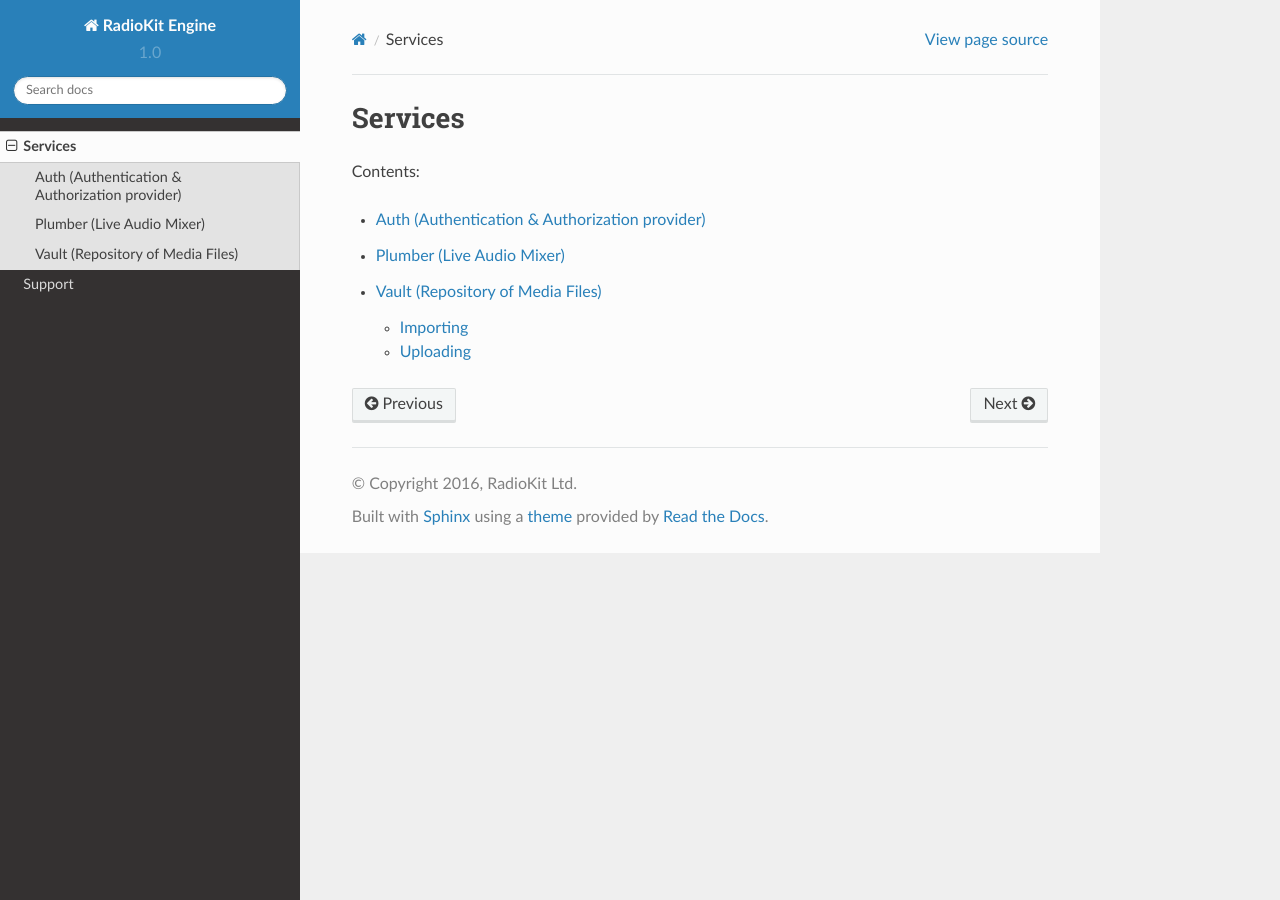
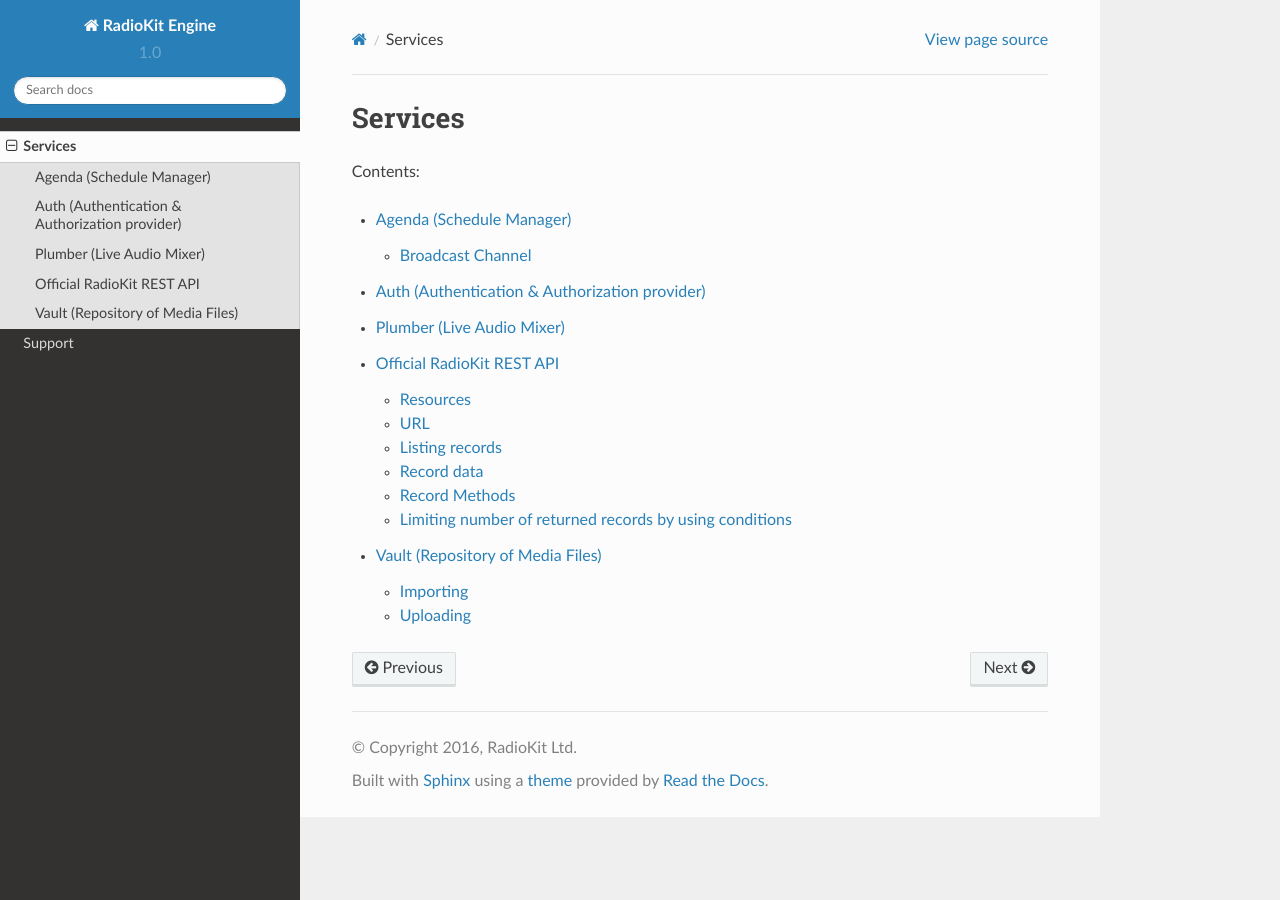
Before and after one commit to radiokit/engine-docs, a Sphinx documentation site: the page built from docs/source/services.rst, in a window 1280 px wide. Built offline with Sphinx 7.4.7 and the Read the Docs theme 2.0.0, drawn with Linux system fonts in a browser that asks for light colours; some of the changed lines change nothing that is shown.

Commit message:
Started listing broadcast channles

```diff
--- a/docs/source/services.rst
+++ b/docs/source/services.rst
@@ -9,6 +9,8 @@
 .. toctree::
    :maxdepth: 2
 
+   services/agenda
    services/auth
    services/plumber
+   services/restapi
    services/vault
--- /dev/null
+++ b/docs/source/services/agenda.rst
@@ -0,0 +1,12 @@
+Agenda (Schedule Manager)
+=========================
+
+
+
+
+Contents:
+
+.. toctree::
+   :maxdepth: 2
+
+   agenda/channels
--- /dev/null
+++ b/docs/source/services/agenda/channels.rst
@@ -0,0 +1,67 @@
+Broadcast Channel
+=================
+
+Broadcast.Channel is a model in Agenda microservice which gathers all
+data for a given audio channel.
+
+Broadcast channel records are accessible using `Official RadioKit REST Api <http://docs.radiokit.org/projects/engine/en/latest/services/restapi.html>`_.
+The following URL should be used to obtain Broadcast.Channel records:
+
+.. code-block:: rest
+
+    http://agenda.backend.url/api/rest/v1.0/broadcast/channel
+
+
+Broadcast channel data
+----------------------
+
+The following broadcast channel data fields are available for the user for index
+and show MVC action:
+
++------------------------+--------------------------------------------------+
+| Field                  | Description                                      |
++========================+==================================================+
+| id                     | Channel id                                       |
++------------------------+--------------------------------------------------+
+| name                   | Name of the channel                              |
++------------------------+--------------------------------------------------+
+| slug                   |                                                  |
++------------------------+--------------------------------------------------+
+| timezone               | Timezone used for the channel                    |
++------------------------+--------------------------------------------------+
+| description            | Channel's description                            |
++------------------------+--------------------------------------------------+
+| media_routing_group_id |                                                  |
++------------------------+--------------------------------------------------+
+| homepage_url           | Homepage's URL                                   |
++------------------------+--------------------------------------------------+
+| genre                  | Channel's genre                                  |
++------------------------+--------------------------------------------------+
+| references             |                                                  |
++------------------------+--------------------------------------------------+
+| extra                  |                                                  |
++------------------------+--------------------------------------------------+
+| inserted_at            | Date and time of the last udpate for the record  |
++------------------------+--------------------------------------------------+
+| updated_at             | Date and time whien the record was created       |
++------------------------+--------------------------------------------------+
+
+Condition Fields
+----------------
+The following broacast channel data fields can be used in conditions in
+index and show MVC actions:
+
++------------------------+--------------------------------------------------+
+| Field                  | Description                                      |
+|                        |                                                  |
++========================+==================================================+
+| name                   | Name of the channel                              |
++------------------------+--------------------------------------------------+
+| slug                   |                                                  |
++------------------------+--------------------------------------------------+
+
+Channel Broadcast Methods
+-------------------------
+Model Brodacast.Channel does not provide any methods.
+
+.. toctree::
--- /dev/null
+++ b/docs/source/services/restapi.rst
@@ -0,0 +1,162 @@
+Official RadioKit REST API
+==========================
+
+Official RadioKit REST API is an interface to most of the resources
+provided to the users by RadioKit microservices.
+
+Resources
+---------
+Microservices provide resources stored as records in the database. Records
+of particular type are defined by models.
+
+Resources of a given model can be obtained using HTTP methods with an URL
+specific for the given model.
+
+URL
+---
+The general URL specifying both microservice and model:
+
+.. code-block:: rest
+
+    http://<microservice>.backend.url/api/rest/v1.0/<model_path>
+
+For example records for Broadcast.Channel model defined in Agenda microservice
+are obtainable via the following URL:
+
+.. code-block:: rest
+
+    http://agenda.backend.url/api/rest/v1.0/broadcast/channel
+
+
+Listing records
+---------------
+Listing records corresponds to index action in MVC design pattern and can
+be obtained using HTTP GET method on general model URL.
+
+In general HTTP request GET http://agenda.backend.url/api/rest/v1.0/broadcast/channel
+should return JSON containing all broadcast channels defined in agenda microservice:
+
+.. code-block:: javascript
+
+    {
+      meta: {},
+      data: [
+        // records here
+      ]
+    }
+
+The same can be obtained using JavaScript wrapper:
+
+.. code-block:: javascript
+
+    radiokit
+      .query(“agenda”, “Broadcast.Channel”)
+      .where(“name”, “eq”, “something”)
+      .order(“name”, “asc”)
+      .on(“fetch”, (_event, _query, data)) => {
+        // data is already wrapped in Immutable.js array
+      })
+      .fetch();
+
+Please note that at least one data field of the record must be specified in the
+request in order to verify this request as correct one.
+
+Request which does not specify any data field is treated as incorrect and is rejected.
+
+Record data
+-----------
+
+User can specify which record data should be returned in a response from server
+using 'a' parameter.
+
+This allows to modify the server's response to only this data that is of user's
+interest.
+
+Documentation for each model specifies which record data can be obtained by the
+user.
+
+Example
+^^^^^^^
+
+.. code-block:: rest
+
+    GET http://agenda.backend.url/api/rest/v1.0/broadcast/channel?a[]=id
+
+Above HTTP request will return all broadcast channels and each returned record will
+have only 'id' field specified.
+
+Example
+^^^^^^^
+
+.. code-block:: rest
+
+    GET http://agenda.backend.url/api/rest/v1.0/broadcast/channel?a[]=id&a[]=name
+
+Above HTTP request will return all broadcast channels and each returned record will
+have both 'id' and 'name' fields specified.
+
+At least one data field must be specified in the request.
+
+
+Record Methods
+--------------
+Some of the records provide methods that can be applied for a given record.
+
+Methods are applied in the same manner as record data and the result of
+execution for given method is applied to the server response.
+
+Documentation for each model specifies record methods available for given
+model.
+
+
+Limiting number of returned records by using conditions
+-------------------------------------------------------
+
+User can limit number of returned records to the ones that fulfill the condition
+specified in the request. Condition can be defined using 'c' parameter.
+
+In order to specify the condition in the request the following syntax should
+be used::
+
+    ?c[<field_name>][]=<operator>%20<value>
+
+The following operators can be used in conditions:
+
++----------+--------------------------------------------------+
+| Operator | Description                                      |
+|          |                                                  |
++==========+==================================================+
+| in       |                                                  |
++----------+--------------------------------------------------+
+| eq       | equal                                            |
++----------+--------------------------------------------------+
+| neq      | not equal                                        |
++----------+--------------------------------------------------+
+| lt       | less than                                        |
++----------+--------------------------------------------------+
+| gt       | greater than                                     |
++----------+--------------------------------------------------+
+| lte      | less than or equal                               |
++----------+--------------------------------------------------+
+| gte      | greater than or equal                            |
++----------+--------------------------------------------------+
+| isnull   | is null                                          |
++----------+--------------------------------------------------+
+| notnull  | is not null                                      |
++----------+--------------------------------------------------+
+| any      |                                                  |
++----------+--------------------------------------------------+
+| deq      |                                                  |
++----------+--------------------------------------------------+
+| dneq     |                                                  |
++----------+--------------------------------------------------+
+
+Example
+^^^^^^^
+
+.. code-block:: rest
+
+    GET http://agenda.backend.url/api/rest/v1.0/broadcast/channel?a[]=id?c[name][]=eq%20Jazz
+
+Above HTTP request will return all broadcast channels for which 'name' field is equal
+to 'Jazz' and each returned record will have only 'id' field specified.
```
